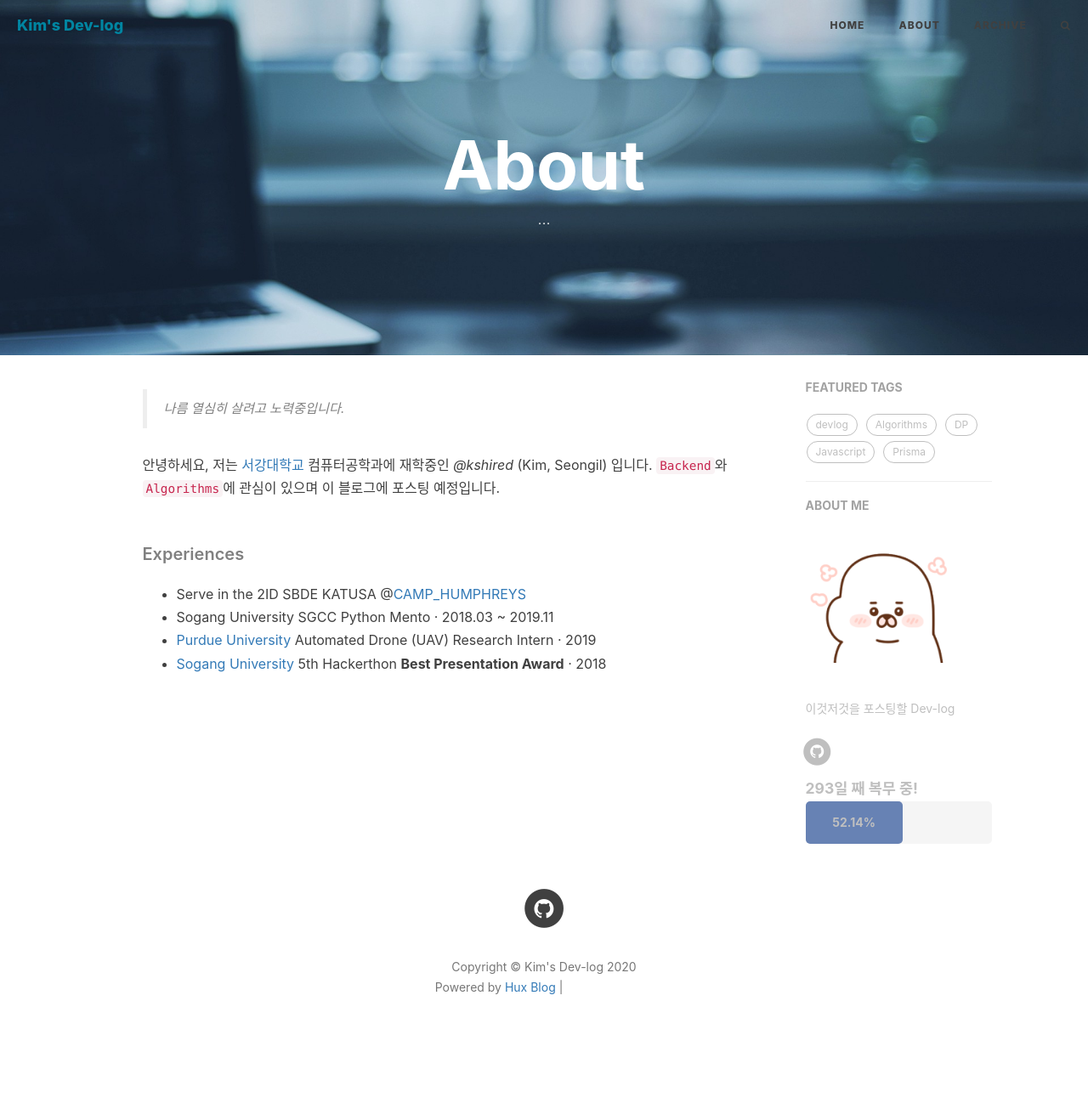
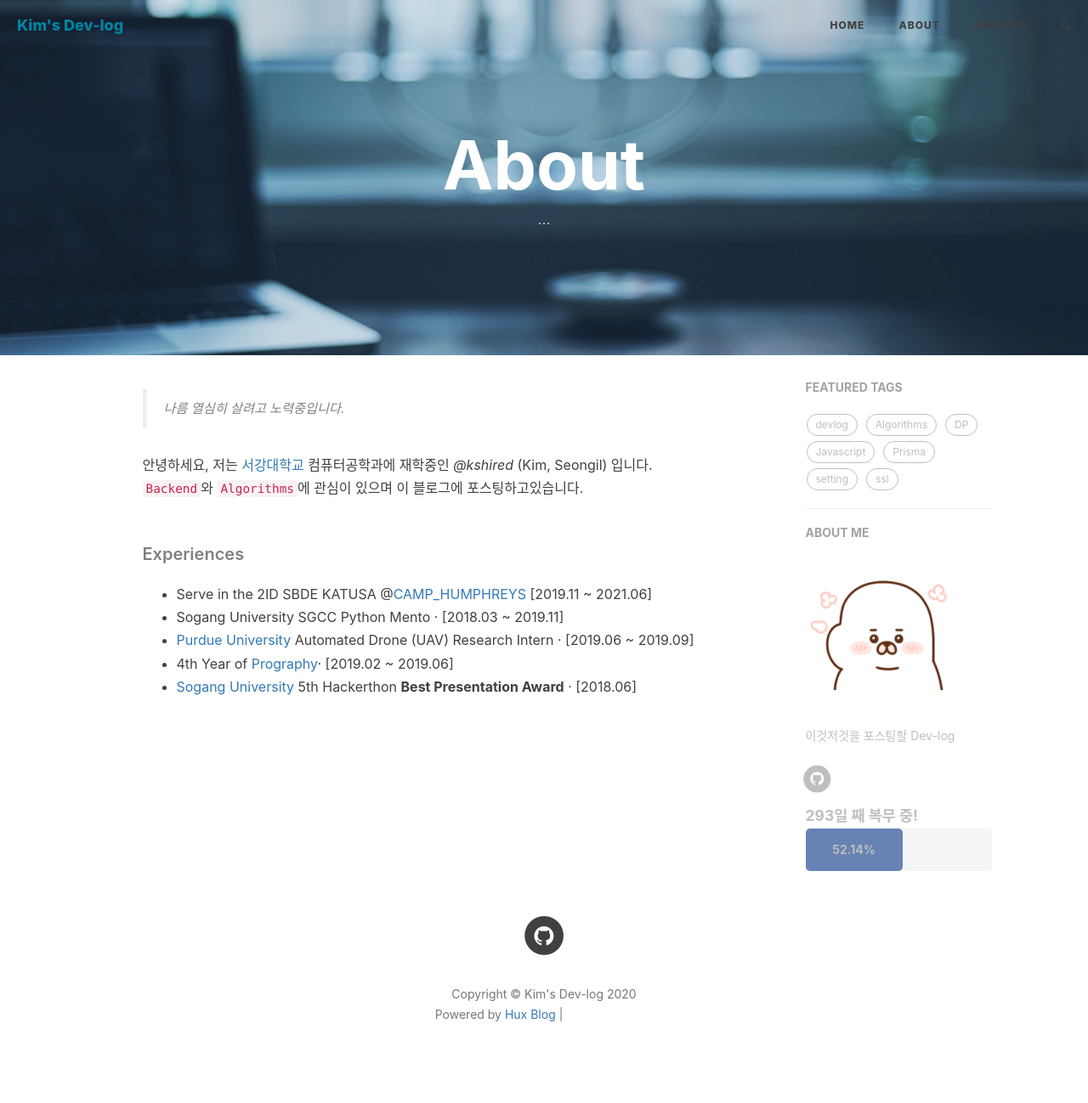
Before and after one commit to kshired/kshired.github.io, a Jekyll site: the page built from about.html, in a window 1280 px wide. Shown: the whole page at 85% size. Built offline with Jekyll 4.4.1, drawn with Linux system fonts in a browser that asks for light colours; nearby versions of some CDN libraries; comment, search, counter and statistics services are not loaded; before the commit the page ends 1266 px from its top, so only the background shows below that; grey boxes are pictures that could not be loaded.

```diff
--- a/_includes/about/ko.md
+++ b/_includes/about/ko.md
@@ -1,14 +1,17 @@
 > 나름 열심히 살려고 노력중입니다.
 
-안녕하세요, 저는 [서강대학교](https://sogang.ac.kr) 컴퓨터공학과에 재학중인 _@kshired_ (Kim, Seongil) 입니다. `Backend`와 `Algorithms`에 관심이 있으며 이 블로그에 포스팅 예정입니다.
+안녕하세요, 저는 [서강대학교](https://sogang.ac.kr) 컴퓨터공학과에 재학중인 _@kshired_ (Kim, Seongil) 입니다.
+`Backend`와 `Algorithms`에 관심이 있으며 이 블로그에 포스팅하고있습니다.
 
 ##### Experiences
 
-- Serve in the 2ID SBDE KATUSA @[CAMP_HUMPHREYS][3]
-- Sogang University SGCC Python Mento · 2018.03 ~ 2019.11
-- [Purdue University][2] Automated Drone (UAV) Research Intern · 2019
-- [Sogang University][1] 5th Hackerthon **Best Presentation Award** · 2018
+- Serve in the 2ID SBDE KATUSA @[CAMP_HUMPHREYS][4] [2019.11 ~ 2021.06]
+- Sogang University SGCC Python Mento · [2018.03 ~ 2019.11]
+- [Purdue University][3] Automated Drone (UAV) Research Intern · [2019.06 ~ 2019.09]
+- 4th Year of [Prography][2]· [2019.02 ~ 2019.06]
+- [Sogang University][1] 5th Hackerthon **Best Presentation Award** · [2018.06]
 
 [1]: https://www.sogang.ac.kr
-[2]: https://www.purdue.edu
-[3]: https://home.army.mil/humphreys/index.php
+[2]: http://prography.org/
+[3]: https://www.purdue.edu
+[4]: https://home.army.mil/humphreys/index.php
```
Also changed, not shown: _posts/2020-09-13-nginx-config-.md (added, +74 -0 lines), img/NGINX.png (added).
